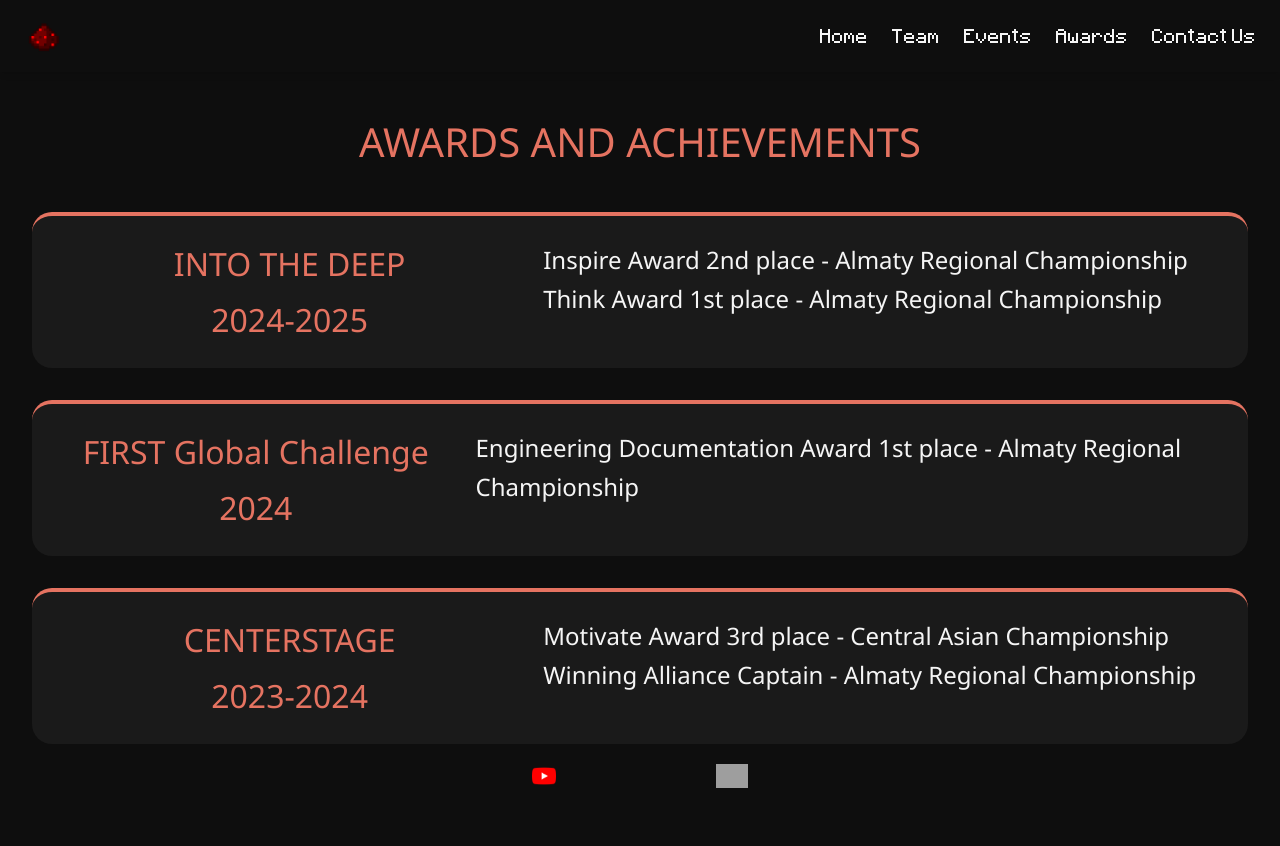
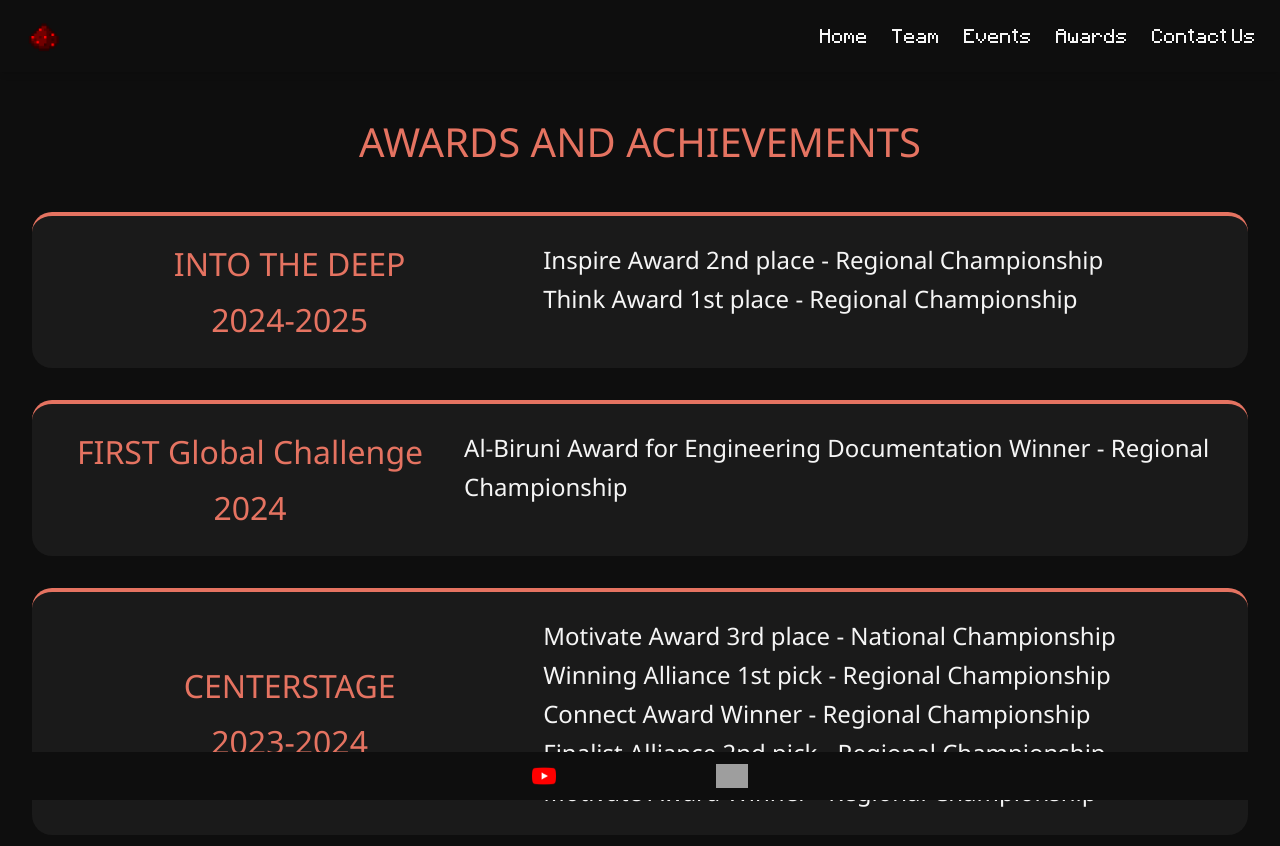
Before and after one commit to Tharealzhanibek/redstone-website, a React (Vite) app: page /awards in a window 1280 px wide. Shown: the top 846 px of the page. Built offline with nearby package versions, Linux system fonts and the light colour scheme; grey boxes are pictures that could not be loaded.

Commit message:
final changes

```diff
--- a/src/components/pages/Awards.jsx
+++ b/src/components/pages/Awards.jsx
@@ -34,23 +34,26 @@
                     title="INTO THE DEEP"
                     year="2024-2025"
                     details={[
-                        "Inspire Award 2nd place - Almaty Regional Championship",
-                        "Think Award 1st place - Almaty Regional Championship",
+                        "Inspire Award 2nd place - Regional Championship",
+                        "Think Award 1st place - Regional Championship",
                     ]}
                 />
                 <Award
                     title="FIRST Global Challenge"
                     year="2024"
                     details={[
-                        "Engineering Documentation Award 1st place - Almaty Regional Championship",
+                        "Al-Biruni Award for Engineering Documentation Winner - Regional Championship",
                     ]}
                 />
                 <Award
                     title="CENTERSTAGE"
                     year="2023-2024"
                     details={[
-                        "Motivate Award 3rd place - Central Asian Championship",
-                        "Winning Alliance Captain - Almaty Regional Championship",
+                        "Motivate Award 3rd place - National Championship",
+                        "Winning Alliance 1st pick - Regional Championship",
+                        "Connect Award Winner - Regional Championship",
+                        "Finalist Alliance 2nd pick - Regional Championship",
+                        "Motivate Award Winner - Regional Championship",
                     ]}
                 />
             </div>
```
